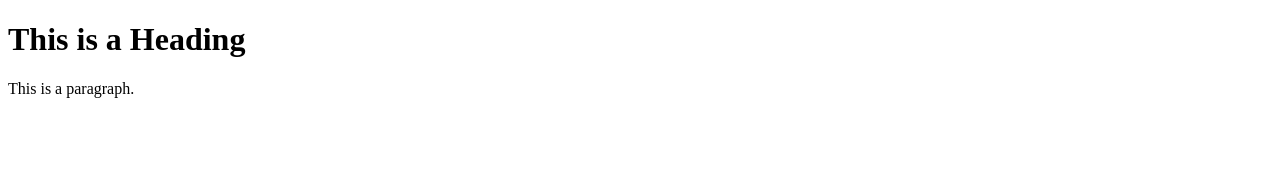
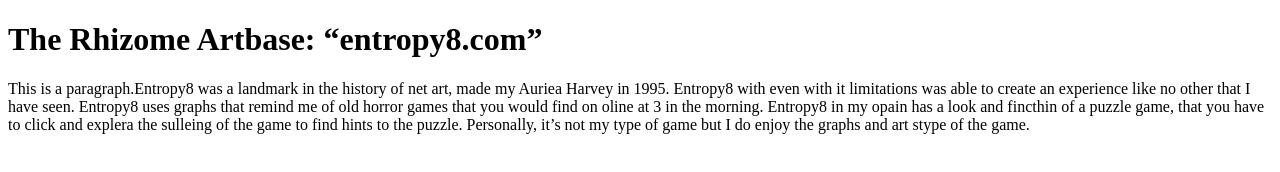
Before and after one commit to Kasia-1010/IDEA12025_netart, a plain HTML site: page index.html in a window 1280 px wide. Drawn offline with Linux system fonts and the light colour scheme.

Commit message:
Update index.html

```diff
--- a/index.html
+++ b/index.html
@@ -5,8 +5,13 @@
 </head>
 <body>
 
-<h1>This is a Heading</h1>
-<p>This is a paragraph.</p>
+<h1>The Rhizome Artbase: “entropy8.com”</h1>
+<p>This is a paragraph.Entropy8 was a landmark in the history of net art, made my Auriea Harvey in 1995.
+Entropy8 with even with it limitations was able to create an experience like no other that I have
+seen. Entropy8 uses graphs that remind me of old horror games that you would find on oline at 3
+in the morning. Entropy8 in my opain has a look and fincthin of a puzzle game, that you have to
+click and explera the sulleing of the game to find hints to the puzzle. Personally, it’s not my type
+of game but I do enjoy the graphs and art stype of the game.</p>
 
 </body>
 </html>
```
